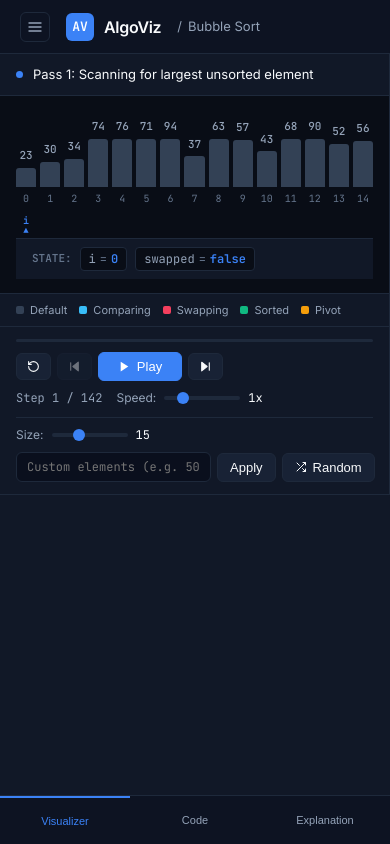
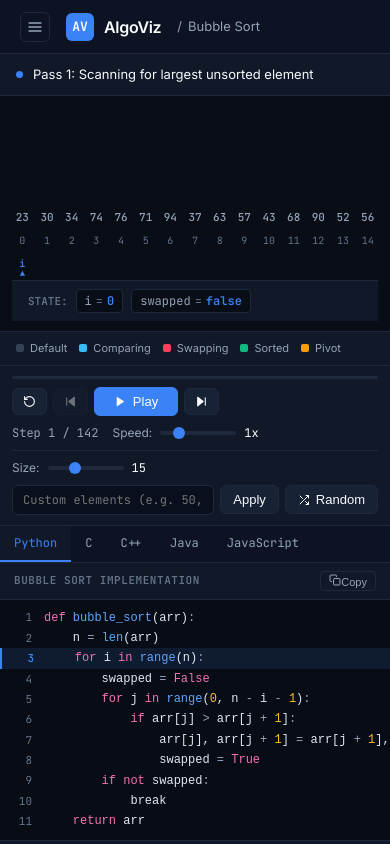
Before and after one commit to Ratul-NotFound/AlgoViz, a React (Vite) app: page / in a window 390 px wide. Both pictures are taken after a click on the element 195 px from the left and 439 px from the top of the page. Built offline with nearby package versions, Linux system fonts and the light colour scheme.

Commit message:
feat(mobile): display live synchronized code panel directly below playback controls in mobile view

```diff
--- a/src/index.css
+++ b/src/index.css
@@ -1208,56 +1208,10 @@ body {
   padding: 8px;
 }
 
-.mobile-tabs {
-  display: none;
-  position: fixed;
-  bottom: 0;
-  left: 0;
-  right: 0;
-  background: var(--bg-sidebar);
-  border-top: 1px solid var(--border);
-  z-index: 40;
-}
-
-.mobile-tab-bar {
-  display: flex;
-  height: 48px;
-}
-
-.mobile-tab-btn {
-  flex: 1;
-  display: flex;
-  flex-direction: column;
-  align-items: center;
-  justify-content: center;
-  background: none;
-  border: none;
-  color: var(--text-muted);
-  font-size: 11px;
-  font-weight: 500;
-  cursor: pointer;
-}
-
-.mobile-tab-btn.active {
-  color: var(--primary);
-  border-top: 2px solid var(--primary);
-}
-
 /* ─────────────────────────────────────────
    Responsive Breakpoints
 ───────────────────────────────────────── */
 @media (max-width: 1024px) {
-  .algo-page {
-    grid-template-columns: 1fr;
-    grid-template-rows: auto auto;
-    overflow-y: auto;
-  }
-  .algo-page-left { min-height: 440px; }
-  .algo-page-right { min-height: 380px; border-top: 1px solid var(--border); }
-  .home-stats { grid-template-columns: repeat(2, 1fr); }
-}
-
-@media (max-width: 768px) {
   .app-shell {
     grid-template-columns: 1fr;
     grid-template-areas: "header" "main";
@@ -1266,20 +1220,50 @@ body {
   .hamburger-btn { display: flex; }
   .header-langs, .header-badge { display: none; }
 
-  .mobile-tabs { display: block; }
-  .main { padding-bottom: 48px; }
-
+  /* Mobile/Tablet algo page: clean vertical stack (Visualizer top -> Code middle -> Info bottom) */
   .algo-page {
-    display: flex;
-    flex-direction: column;
-    height: calc(100vh - var(--header-h) - 48px);
-    overflow: hidden;
+    display: flex !important;
+    flex-direction: column !important;
+    height: auto !important;
+    min-height: 100% !important;
+    overflow-y: auto !important;
   }
 
-  .algo-page-left.tab-hidden { display: none !important; }
-  .algo-page-right.tab-hidden { display: none !important; }
-  .algo-page-right.tab-visible { display: flex !important; flex: 1; }
+  .algo-page-left {
+    flex-shrink: 0 !important;
+    border-right: none !important;
+    border-bottom: 1px solid var(--border) !important;
+  }
 
-  .algo-grid { grid-template-columns: 1fr; }
-  .home-stats { grid-template-columns: 1fr 1fr; }
+  .visualizer-area {
+    padding: 10px 12px;
+  }
+
+  .visualizer-canvas {
+    min-height: 150px;
+    height: 150px;
+  }
+
+  .controls-bar {
+    padding: 10px 12px;
+    gap: 8px;
+  }
+
+  .algo-page-right {
+    flex: 1 !important;
+    display: flex !important;
+    flex-direction: column !important;
+    min-height: 380px !important;
+    border-top: none !important;
+  }
+
+  .code-panel {
+    min-height: 240px;
+    max-height: 360px;
+  }
+
+  .info-panel {
+    max-height: none;
+    padding: 16px 12px;
+  }
 }
--- a/src/pages/AlgorithmPage.jsx
+++ b/src/pages/AlgorithmPage.jsx
@@ -1,4 +1,4 @@
-// src/pages/AlgorithmPage.jsx — Clean, user-friendly algorithm workspace
+// src/pages/AlgorithmPage.jsx — Responsive algorithm workspace showing visualizer + live code on all screen sizes
 
 import { useState, useEffect, useCallback } from 'react';
 import { useStepper } from '../engine/useStepper.js';
@@ -28,12 +28,6 @@ const LEGEND_ITEMS = {
   ],
 };
 
-const MOBILE_TABS = [
-  { id: 'visual', label: 'Visualizer' },
-  { id: 'code',   label: 'Code' },
-  { id: 'info',   label: 'Explanation' },
-];
-
 export default function AlgorithmPage({ slug }) {
   const algo = getAlgorithm(slug);
 
@@ -42,14 +36,6 @@ export default function AlgorithmPage({ slug }) {
   const [customInput,  setCustomInput]  = useState('');
   const [searchTarget, setSearchTarget] = useState('');
   const [inputData,    setInputData]    = useState(null);
-  const [mobileTab,    setMobileTab]    = useState('visual');
-  const [isMobile,     setIsMobile]     = useState(window.innerWidth <= 768);
-
-  useEffect(() => {
-    const onResize = () => setIsMobile(window.innerWidth <= 768);
-    window.addEventListener('resize', onResize);
-    return () => window.removeEventListener('resize', onResize);
-  }, []);
 
   const buildInputData = useCallback((arr, target) => {
     if (!algo) return null;
@@ -67,7 +53,6 @@ export default function AlgorithmPage({ slug }) {
     setInputArray(arr);
     setCustomInput('');
     setSearchTarget('');
-    setMobileTab('visual');
     const data = buildInputData(arr, '');
     setInputData(data);
   }, [slug]);
@@ -112,14 +97,10 @@ export default function AlgorithmPage({ slug }) {
   const cat     = algo.category;
   const message = frame?.message || null;
 
-  const leftVisible  = !isMobile || mobileTab === 'visual';
-  const rightVisible = !isMobile || mobileTab === 'code' || mobileTab === 'info';
-
   return (
-    <>
     <div className="algo-page">
       {/* ── Left Workspace: Visualizer & Controls ── */}
-        <div className={`algo-page-left ${isMobile && !leftVisible ? 'tab-hidden' : ''}`}>
+      <div className="algo-page-left">
         {/* Step Message Status */}
         <div className="visualizer-message-bar">
           <span className="status-dot" />
@@ -188,38 +169,18 @@ export default function AlgorithmPage({ slug }) {
         />
       </div>
 
-        {/* ── Right Workspace: Code & Details ── */}
-        <div className={`algo-page-right ${isMobile && rightVisible ? 'tab-visible' : ''}`}>
-          {(!isMobile || mobileTab === 'code') && (
+      {/* ── Right Workspace (Desktop) / Bottom Workspace (Mobile): Code & Details ── */}
+      <div className="algo-page-right">
         <CodePanel
           code={algo.module.CODE}
           activeLine={frame?.codeLine || null}
           title={algo.name}
         />
-          )}
-          {(!isMobile || mobileTab === 'info') && (
         <InfoPanel
           metadata={algo}
           currentMessage={message}
         />
-          )}
       </div>
     </div>
-
-      {/* ── Mobile Navigation Tabs ── */}
-      <div className="mobile-tabs">
-        <div className="mobile-tab-bar">
-          {MOBILE_TABS.map(tab => (
-            <button
-              key={tab.id}
-              className={`mobile-tab-btn ${mobileTab === tab.id ? 'active' : ''}`}
-              onClick={() => setMobileTab(tab.id)}
-            >
-              {tab.label}
-            </button>
-          ))}
-        </div>
-      </div>
-    </>
   );
 }
```
Lines whose indentation alone changed are shown as unchanged.
